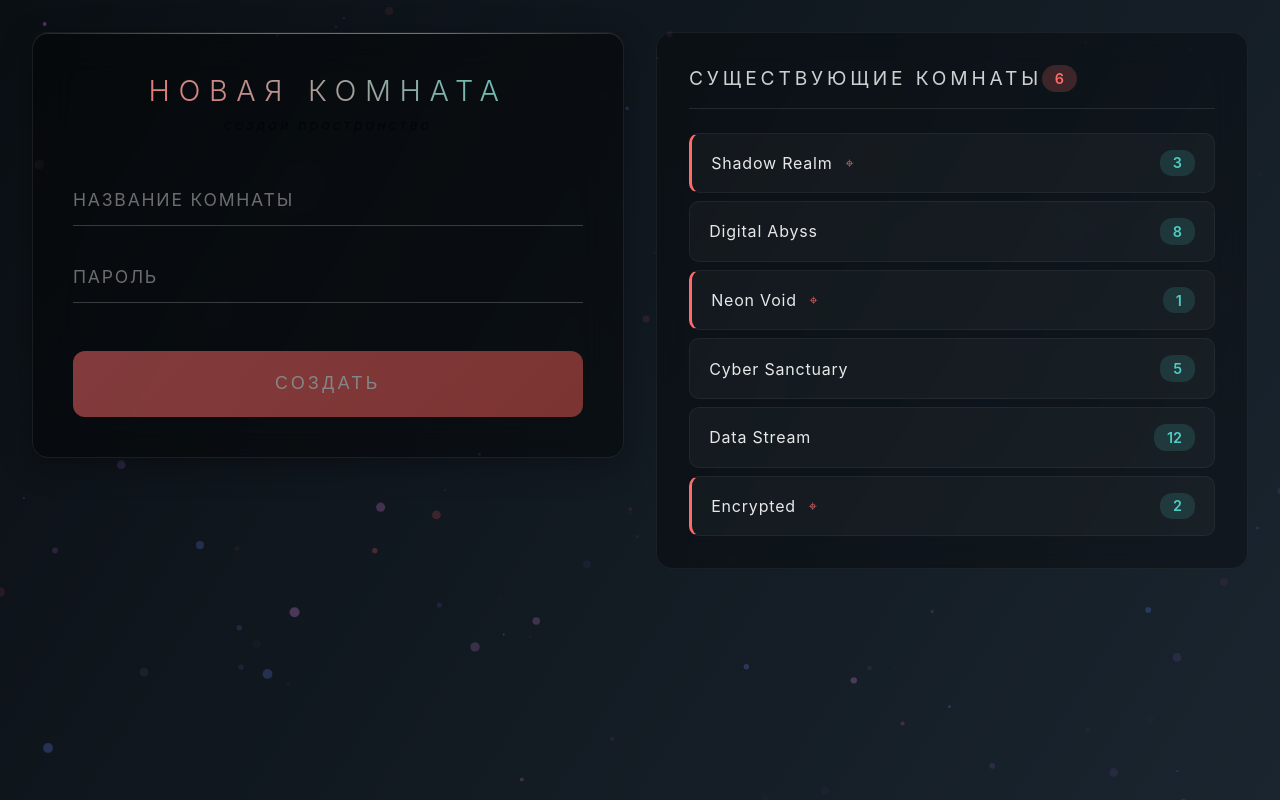
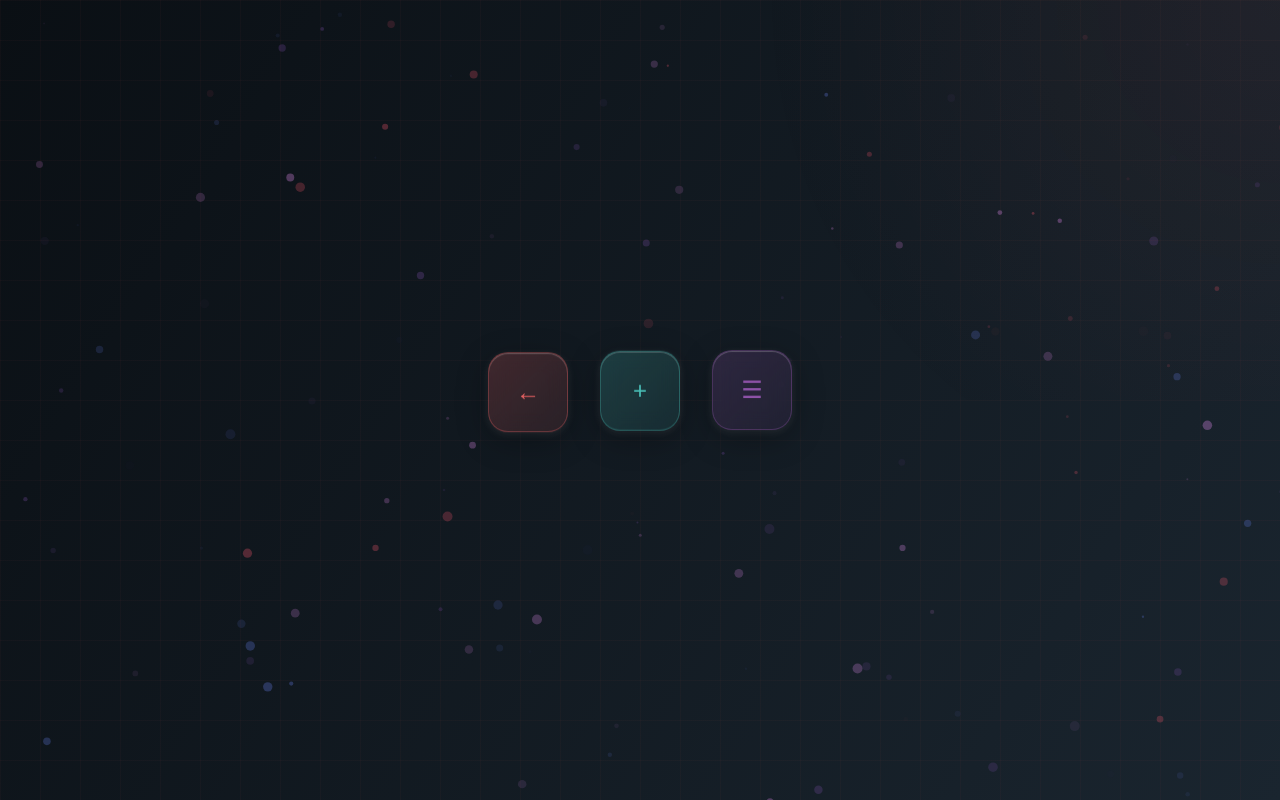
Before and after one commit to Meresk/meremeet, a React (Vite) app in the folder frontend/: page /user/1 in a window 1280 px wide. Built offline with nearby package versions, Linux system fonts and the light colour scheme.

Commit message:
frontend/ userPage update, not latest version

```diff
--- a/frontend/src/pages/UserPage.tsx
+++ b/frontend/src/pages/UserPage.tsx
@@ -2,42 +2,76 @@ import { useState } from 'react';
 import styles from '../styles/UserPage.module.css';
 
 function UserPage() {
+    const [showCreateModal, setShowCreateModal] = useState(false);
+    const [showListModal, setShowListModal] = useState(false);
     const [roomName, setRoomName] = useState('');
     const [password, setPassword] = useState('');
     const [isCreating, setIsCreating] = useState(false);
 
-    // Заглушка для списка комнат
     const existingRooms = [
         { id: 1, name: 'Shadow Realm', users: 3, isPrivate: true },
         { id: 2, name: 'Digital Abyss', users: 8, isPrivate: false },
         { id: 3, name: 'Neon Void', users: 1, isPrivate: true },
         { id: 4, name: 'Cyber Sanctuary', users: 5, isPrivate: false },
         { id: 5, name: 'Data Stream', users: 12, isPrivate: false },
-        { id: 6, name: 'Encrypted', users: 2, isPrivate: true },
     ];
 
     const handleCreateRoom = (e: React.FormEvent) => {
         e.preventDefault();
         setIsCreating(true);
-        // Заглушка
         setTimeout(() => {
             setIsCreating(false);
             setRoomName('');
             setPassword('');
+            setShowCreateModal(false);
         }, 1500);
+    };
+
+    const handleBack = () => {
+        window.location.href = '/';
     };
 
     return (
         <div className={styles.container}>
-            {/* Панель создания комнаты */}
-            <div className={styles.creationPanel}>
-                <div className={styles.panelHeader}>
-                    <div className={styles.panelTitle}>НОВАЯ КОМНАТА</div>
-                    <div className={styles.panelSubtitle}>создай пространство</div>
+            {/* Парящие кнопки */}
+            <div className={styles.floatingButtons}>
+                <button
+                    className={`${styles.floatingBtn} ${styles.backBtn}`}
+                    onClick={handleBack}
+                >
+                    <span className={styles.btnIcon}>←</span>
+                </button>
+
+                <button
+                    className={`${styles.floatingBtn} ${styles.newBtn}`}
+                    onClick={() => setShowCreateModal(true)}
+                >
+                    <span className={styles.btnIcon}>+</span>
+                </button>
+
+                <button
+                    className={`${styles.floatingBtn} ${styles.listBtn}`}
+                    onClick={() => setShowListModal(true)}
+                >
+                    <span className={styles.btnIcon}>☰</span>
+                </button>
             </div>
 
-                <form onSubmit={handleCreateRoom} className={styles.creationForm}>
-                    <div className={styles.inputContainer}>
+            {/* Модалка создания комнаты */}
+            {showCreateModal && (
+                <div className={styles.modalOverlay} onClick={() => setShowCreateModal(false)}>
+                    <div className={styles.modal} onClick={(e) => e.stopPropagation()}>
+                        <div className={styles.modalHeader}>
+                            <h2 className={styles.modalTitle}>СОЗДАТЬ КОМНАТУ</h2>
+                            <button
+                                className={styles.closeBtn}
+                                onClick={() => setShowCreateModal(false)}
+                            >
+                                ×
+                            </button>
+                        </div>
+
+                        <form onSubmit={handleCreateRoom} className={styles.modalForm}>
                             <div className={styles.inputWrapper}>
                                 <input
                                     type="text"
@@ -59,9 +93,8 @@ function UserPage() {
                                     placeholder=" "
                                     className={styles.inputField}
                                 />
-                            <label className={styles.inputLabel}>ПАРОЛЬ</label>
+                                <label className={styles.inputLabel}>ПАРОЛЬ (ОПЦИОНАЛЬНО)</label>
                                 <div className={styles.inputLine}></div>
-                        </div>
                             </div>
 
                             <button
@@ -70,19 +103,27 @@ function UserPage() {
                                 disabled={isCreating || !roomName.trim()}
                             >
                                 <span className={styles.btnText}>
-                            {isCreating ? 'СОЗДАЁМ...' : 'СОЗДАТЬ'}
+                                    {isCreating ? 'СОЗДАЁМ...' : 'СОЗДАТЬ КОМНАТУ'}
                                 </span>
-                        <div className={styles.btnParticles}></div>
-                        <div className={styles.btnGlow}></div>
                             </button>
                         </form>
                     </div>
+                </div>
+            )}
 
-            {/* Список комнат */}
-            <div className={styles.roomsPanel}>
-                <div className={styles.roomsHeader}>
-                    <div className={styles.roomsTitle}>СУЩЕСТВУЮЩИЕ КОМНАТЫ</div>
+            {/* Модалка списка комнат */}
+            {showListModal && (
+                <div className={styles.modalOverlay} onClick={() => setShowListModal(false)}>
+                    <div className={styles.modal} onClick={(e) => e.stopPropagation()}>
+                        <div className={styles.modalHeader}>
+                            <h2 className={styles.modalTitle}>СПИСОК КОМНАТ</h2>
                             <div className={styles.roomsCount}>{existingRooms.length}</div>
+                            <button
+                                className={styles.closeBtn}
+                                onClick={() => setShowListModal(false)}
+                            >
+                                ×
+                            </button>
                         </div>
 
                         <div className={styles.roomsList}>
@@ -95,15 +136,19 @@ function UserPage() {
                                         <span className={styles.roomName}>{room.name}</span>
                                         {room.isPrivate && <div className={styles.lockIcon}>⌖</div>}
                                     </div>
-                            <div className={styles.roomUsers}>{room.users}</div>
+                                    <div className={styles.roomUsers}>
+                                        {room.users} <span className={styles.usersText}>👥</span>
+                                    </div>
                                 </div>
                             ))}
                         </div>
                     </div>
+                </div>
+            )}
 
-            {/* Декоративные элементы */}
-            <div className={styles.cornerAccent}></div>
+            {/* Фоновые элементы */}
             <div className={styles.gridOverlay}></div>
+            <div className={styles.cornerGlow}></div>
         </div>
     );
 }
--- a/frontend/src/styles/UserPage.module.css
+++ b/frontend/src/styles/UserPage.module.css
@@ -1,75 +1,160 @@
 .container {
     min-height: 100vh;
     position: relative;
-    padding: 2rem;
-    display: grid;
-    grid-template-columns: 1fr 1fr;
-    gap: 2rem;
-    align-items: start;
+    display: flex;
+    justify-content: center;
+    align-items: center;
+    overflow: hidden;
 }
 
-/* Панель создания комнаты */
-.creationPanel {
-    background: rgba(0, 0, 0, 0.4);
-    backdrop-filter: blur(20px);
-    border: 1px solid rgba(255, 255, 255, 0.08);
-    border-radius: 16px;
-    padding: 2.5rem;
+/* Парящие кнопки */
+.floatingButtons {
+    display: flex;
+    gap: 2rem;
     position: relative;
-    overflow: hidden;
+    z-index: 10;
+}
+
+.floatingBtn {
+    position: relative;
+    width: 80px;
+    height: 80px;
+    border: none;
+    border-radius: 20px;
+    cursor: pointer;
+    transition: all 0.4s cubic-bezier(0.175, 0.885, 0.32, 1.275);
+    display: flex;
+    flex-direction: column;
+    align-items: center;
+    justify-content: center;
+    gap: 0.5rem;
+    backdrop-filter: blur(10px);
     box-shadow:
         0 8px 32px rgba(0, 0, 0, 0.3),
-        inset 0 1px 0 rgba(255, 255, 255, 0.1);
+        0 2px 8px rgba(255, 255, 255, 0.1),
+        inset 0 1px 0 rgba(255, 255, 255, 0.2);
+    animation: float 3s ease-in-out infinite;
 }
 
-.creationPanel::before {
-    content: '';
-    position: absolute;
+.floatingBtn:nth-child(1) { animation-delay: 0s; }
+.floatingBtn:nth-child(2) { animation-delay: 0.2s; }
+.floatingBtn:nth-child(3) { animation-delay: 0.4s; }
+
+.floatingBtn:hover {
+    transform: translateY(-8px) scale(1.05);
+    box-shadow:
+        0 15px 40px rgba(0, 0, 0, 0.4),
+        0 4px 15px rgba(255, 255, 255, 0.15),
+        inset 0 1px 0 rgba(255, 255, 255, 0.3);
+}
+
+/* Цвета кнопок */
+.backBtn {
+    background: linear-gradient(135deg, rgba(255, 107, 107, 0.2), rgba(255, 107, 107, 0.1));
+    border: 1px solid rgba(255, 107, 107, 0.3);
+}
+
+.newBtn {
+    background: linear-gradient(135deg, rgba(78, 205, 196, 0.2), rgba(78, 205, 196, 0.1));
+    border: 1px solid rgba(78, 205, 196, 0.3);
+}
+
+.listBtn {
+    background: linear-gradient(135deg, rgba(155, 89, 182, 0.2), rgba(155, 89, 182, 0.1));
+    border: 1px solid rgba(155, 89, 182, 0.3);
+}
+
+.btnIcon {
+    font-size: 1.5rem;
+    font-weight: 300;
+    opacity: 0.9;
+}
+
+.backBtn .btnIcon { color: #ff6b6b; }
+.newBtn .btnIcon { color: #4ecdc4; }
+.listBtn .btnIcon { color: #9b59b6; }
+
+.btnText {
+    font-size: 0.7rem;
+    font-weight: 600;
+    letter-spacing: 0.1em;
+    text-transform: uppercase;
+    color: rgba(255, 255, 255, 0.9);
+}
+
+/* Модалки */
+.modalOverlay {
+    position: fixed;
     top: 0;
     left: 0;
     right: 0;
-    height: 1px;
-    background: linear-gradient(90deg,
-        transparent,
-        rgba(255, 107, 107, 0.6),
-        rgba(78, 205, 196, 0.6),
-        transparent
-    );
+    bottom: 0;
+    background: rgba(0, 0, 0, 0.8);
+    backdrop-filter: blur(5px);
+    display: flex;
+    justify-content: center;
+    align-items: center;
+    z-index: 1000;
+    padding: 1rem;
 }
 
-.panelHeader {
-    margin-bottom: 2.5rem;
-    text-align: center;
+.modal {
+    background: rgba(15, 15, 25, 0.95);
+    backdrop-filter: blur(20px);
+    border: 1px solid rgba(255, 255, 255, 0.1);
+    border-radius: 16px;
+    padding: 2rem;
+    width: 100%;
+    max-width: 500px;
+    max-height: 90vh;
+    overflow-y: auto;
+    box-shadow:
+        0 20px 60px rgba(0, 0, 0, 0.5),
+        inset 0 1px 0 rgba(255, 255, 255, 0.1);
+    animation: modalAppear 0.3s ease-out;
 }
 
-.panelTitle {
-    font-size: 1.8rem;
+.modalHeader {
+    display: flex;
+    justify-content: space-between;
+    align-items: center;
+    margin-bottom: 2rem;
+    position: relative;
+}
+
+.modalTitle {
+    font-size: 1.3rem;
     font-weight: 300;
-    letter-spacing: 0.3em;
+    letter-spacing: 0.2em;
     text-transform: uppercase;
     background: linear-gradient(45deg, #ff6b6b, #4ecdc4);
     -webkit-background-clip: text;
     -webkit-text-fill-color: transparent;
     background-clip: text;
-    margin-bottom: 0.5rem;
+    margin: 0;
 }
 
-.panelSubtitle {
-    font-size: 0.9rem;
-    opacity: 0.6;
-    letter-spacing: 0.2em;
-    text-transform: lowercase;
-    font-style: italic;
+.closeBtn {
+    background: none;
+    border: none;
+    color: rgba(255, 255, 255, 0.6);
+    font-size: 2rem;
+    cursor: pointer;
+    padding: 0;
+    width: 30px;
+    height: 30px;
+    display: flex;
+    align-items: center;
+    justify-content: center;
+    transition: color 0.3s ease;
 }
 
-/* Форма */
-.creationForm {
-    display: flex;
-    flex-direction: column;
-    gap: 2rem;
+.closeBtn:hover {
+    color: #ff6b6b;
 }
 
-.inputContainer {
+/* Форма в модалке */
+.modalForm {
     display: flex;
     flex-direction: column;
     gap: 1.5rem;
@@ -77,6 +162,7 @@
 
 .inputWrapper {
     position: relative;
+    margin-bottom: 1rem;
 }
 
 .inputField {
@@ -85,8 +171,8 @@
     border: none;
     padding: 1rem 0;
     color: #e0e0e0;
-    font-size: 1.1rem;
-    letter-spacing: 0.1em;
+    font-size: 1rem;
+    letter-spacing: 0.05em;
     transition: all 0.3s ease;
 }
 
@@ -98,8 +184,8 @@
     position: absolute;
     top: 1rem;
     left: 0;
-    font-size: 1.1rem;
-    color: rgba(255, 255, 255, 0.4);
+    font-size: 0.9rem;
+    color: rgba(255, 255, 255, 0.5);
     letter-spacing: 0.1em;
     transition: all 0.3s ease;
     pointer-events: none;
@@ -108,7 +194,7 @@
 .inputField:focus + .inputLabel,
 .inputField:not(:placeholder-shown) + .inputLabel {
     top: -0.5rem;
-    font-size: 0.8rem;
+    font-size: 0.7rem;
     color: #ff6b6b;
 }
 
@@ -137,28 +223,23 @@
     left: 0;
 }
 
-/* Кнопка создания */
 .createBtn {
-    position: relative;
     background: linear-gradient(135deg, #ff6b6b 0%, #ee5a52 100%);
     border: none;
-    padding: 1.4rem 2rem;
+    padding: 1.2rem 2rem;
     color: white;
-    font-size: 1.1rem;
-    letter-spacing: 0.2em;
+    font-size: 1rem;
+    letter-spacing: 0.1em;
     text-transform: uppercase;
-    border-radius: 12px;
+    border-radius: 10px;
     cursor: pointer;
-    overflow: hidden;
-    transition: all 0.4s ease;
+    transition: all 0.3s ease;
     margin-top: 1rem;
 }
 
 .createBtn:hover:not(:disabled) {
     transform: translateY(-2px);
-    box-shadow:
-        0 12px 40px rgba(255, 107, 107, 0.4),
-        0 0 0 1px rgba(255, 255, 255, 0.1);
+    box-shadow: 0 8px 25px rgba(255, 107, 107, 0.4);
 }
 
 .createBtn:disabled {
@@ -171,85 +252,12 @@
     background: linear-gradient(135deg, #4a4a4a 0%, #666 100%);
 }
 
-.btnText {
-    position: relative;
-    z-index: 3;
-    transition: all 0.3s ease;
-}
-
-.createBtn.creating .btnText {
-    animation: pulse 1.5s infinite;
-}
-
-.btnParticles {
-    position: absolute;
-    top: 0;
-    left: 0;
-    width: 100%;
-    height: 100%;
-    background-image:
-        radial-gradient(circle at 20% 50%, rgba(255, 255, 255, 0.8) 2px, transparent 0),
-        radial-gradient(circle at 80% 20%, rgba(255, 255, 255, 0.6) 1px, transparent 0),
-        radial-gradient(circle at 40% 80%, rgba(255, 255, 255, 0.7) 1px, transparent 0);
-    background-size: 50% 50%, 60% 60%, 70% 70%;
-    opacity: 0;
-    transition: opacity 0.3s ease;
-}
-
-.createBtn:hover .btnParticles {
-    opacity: 1;
-}
-
-.btnGlow {
-    position: absolute;
-    top: -2px;
-    left: -2px;
-    right: -2px;
-    bottom: -2px;
-    background: linear-gradient(135deg, #ff6b6b, #4ecdc4, #45b7d1, #ff6b6b);
-    background-size: 400% 400%;
-    border-radius: 14px;
-    z-index: 1;
-    opacity: 0;
-    transition: opacity 0.3s ease;
-    animation: gradientShift 3s ease infinite;
-}
-
-.createBtn:hover .btnGlow {
-    opacity: 1;
-}
-
-/* Панель комнат */
-.roomsPanel {
-    background: rgba(0, 0, 0, 0.3);
-    backdrop-filter: blur(15px);
-    border: 1px solid rgba(255, 255, 255, 0.06);
-    border-radius: 16px;
-    padding: 2rem;
-    height: fit-content;
-}
-
-.roomsHeader {
-    display: flex;
-    justify-content: between;
-    align-items: center;
-    margin-bottom: 1.5rem;
-    padding-bottom: 1rem;
-    border-bottom: 1px solid rgba(255, 255, 255, 0.1);
-}
-
-.roomsTitle {
-    font-size: 1.2rem;
-    letter-spacing: 0.2em;
-    text-transform: uppercase;
-    color: rgba(255, 255, 255, 0.8);
-}
-
+/* Список комнат в модалке */
 .roomsCount {
     background: rgba(255, 107, 107, 0.2);
     color: #ff6b6b;
     padding: 0.3rem 0.8rem;
-    border-radius: 20px;
+    border-radius: 12px;
     font-size: 0.9rem;
     font-weight: 600;
 }
@@ -257,7 +265,9 @@
 .roomsList {
     display: flex;
     flex-direction: column;
-    gap: 0.5rem;
+    gap: 0.8rem;
+    max-height: 400px;
+    overflow-y: auto;
 }
 
 .roomItem {
@@ -289,14 +299,13 @@
 }
 
 .roomName {
-    font-size: 1rem;
-    letter-spacing: 0.05em;
+    font-size: 0.95rem;
     color: rgba(255, 255, 255, 0.9);
 }
 
 .lockIcon {
     color: #ff6b6b;
-    font-size: 0.9rem;
+    font-size: 0.8rem;
     opacity: 0.8;
 }
 
@@ -307,22 +316,16 @@
     border-radius: 12px;
     font-size: 0.9rem;
     font-weight: 600;
-    min-width: 2rem;
-    text-align: center;
+    display: flex;
+    align-items: center;
+    gap: 0.3rem;
 }
 
-/* Декоративные элементы */
-.cornerAccent {
-    position: fixed;
-    top: -300px;
-    right: -300px;
-    width: 600px;
-    height: 600px;
-    background: radial-gradient(circle, rgba(255, 107, 107, 0.05) 0%, transparent 70%);
-    pointer-events: none;
-    z-index: -1;
+.usersText {
+    font-size: 0.8rem;
 }
 
+/* Фоновые элементы */
 .gridOverlay {
     position: fixed;
     top: 0;
@@ -332,57 +335,118 @@
     background-image:
         linear-gradient(rgba(255, 107, 107, 0.03) 1px, transparent 1px),
         linear-gradient(90deg, rgba(255, 107, 107, 0.03) 1px, transparent 1px);
-    background-size: 50px 50px;
+    background-size: 40px 40px;
     pointer-events: none;
-    z-index: -1;
-    opacity: 0.3;
+    z-index: 1;
+}
+
+.cornerGlow {
+    position: fixed;
+    top: -50%;
+    right: -50%;
+    width: 100%;
+    height: 100%;
+    background: radial-gradient(circle, rgba(255, 107, 107, 0.05) 0%, transparent 70%);
+    pointer-events: none;
+    z-index: 1;
 }
 
 /* Анимации */
-@keyframes gradientShift {
-    0% { background-position: 0% 50%; }
-    50% { background-position: 100% 50%; }
-    100% { background-position: 0% 50%; }
+@keyframes float {
+    0%, 100% { transform: translateY(0px); }
+    50% { transform: translateY(-10px); }
 }
 
-@keyframes pulse {
-    0%, 100% { opacity: 1; }
-    50% { opacity: 0.7; }
+@keyframes modalAppear {
+    from {
+        opacity: 0;
+        transform: scale(0.9) translateY(20px);
+    }
+    to {
+        opacity: 1;
+        transform: scale(1) translateY(0);
+    }
 }
 
 /* Адаптивность */
-@media (max-width: 968px) {
-    .container {
-        grid-template-columns: 1fr;
+@media (max-width: 768px) {
+    .floatingButtons {
         gap: 1.5rem;
-        padding: 1.5rem;
     }
 
-    .creationPanel {
-        padding: 2rem;
+    .floatingBtn {
+        width: 70px;
+        height: 70px;
+    }
+
+    .btnIcon {
+        font-size: 1.3rem;
+    }
+
+    .btnText {
+        font-size: 0.65rem;
+    }
+
+    .modal {
+        padding: 1.5rem;
+        margin: 1rem;
+    }
+
+    .modalTitle {
+        font-size: 1.1rem;
     }
 }
 
 @media (max-width: 480px) {
-    .container {
-        padding: 1rem;
+    .floatingButtons {
+        flex-direction: column;
+        gap: 1rem;
     }
 
-    .creationPanel {
-        padding: 1.5rem;
+    .floatingBtn {
+        width: 60px;
+        height: 60px;
     }
 
-    .panelTitle {
-        font-size: 1.4rem;
-        letter-spacing: 0.2em;
+    .btnText {
+        display: none;
     }
 
-    .createBtn {
-        padding: 1.2rem 1.5rem;
+    .modal {
+        padding: 1.2rem;
+    }
+
+    .modalTitle {
         font-size: 1rem;
+        letter-spacing: 0.1em;
     }
 
     .roomItem {
         padding: 0.8rem 1rem;
     }
+
+    .roomName {
+        font-size: 0.9rem;
+    }
 }
+
+/* Landscape ориентация */
+@media (max-width: 768px) and (orientation: landscape) {
+    .floatingButtons {
+        flex-direction: row;
+        gap: 1rem;
+    }
+
+    .floatingBtn {
+        width: 60px;
+        height: 60px;
+    }
+
+    .modal {
+        max-height: 80vh;
+    }
+
+    .roomsList {
+        max-height: 200px;
+    }
+}
```
Lines whose indentation alone changed are shown as unchanged.
